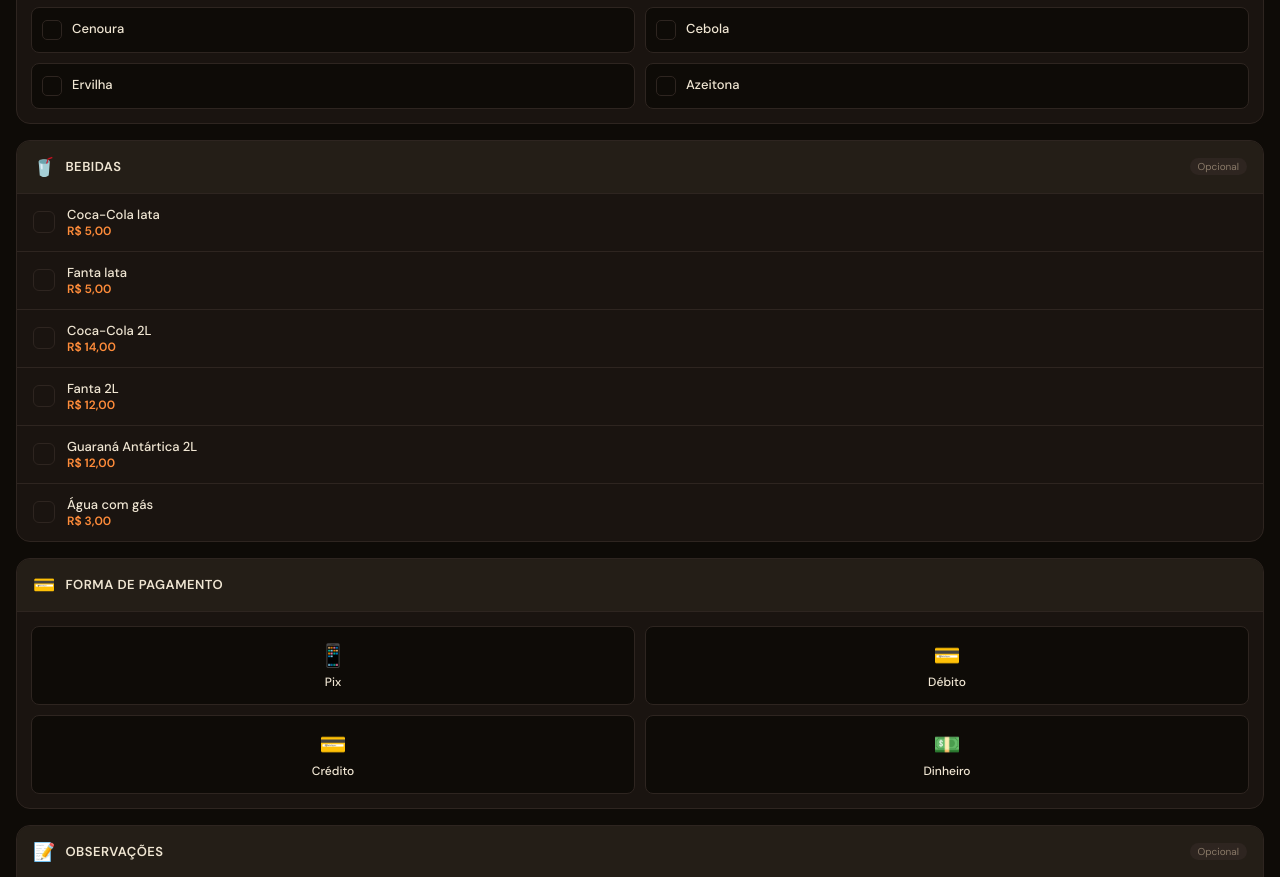
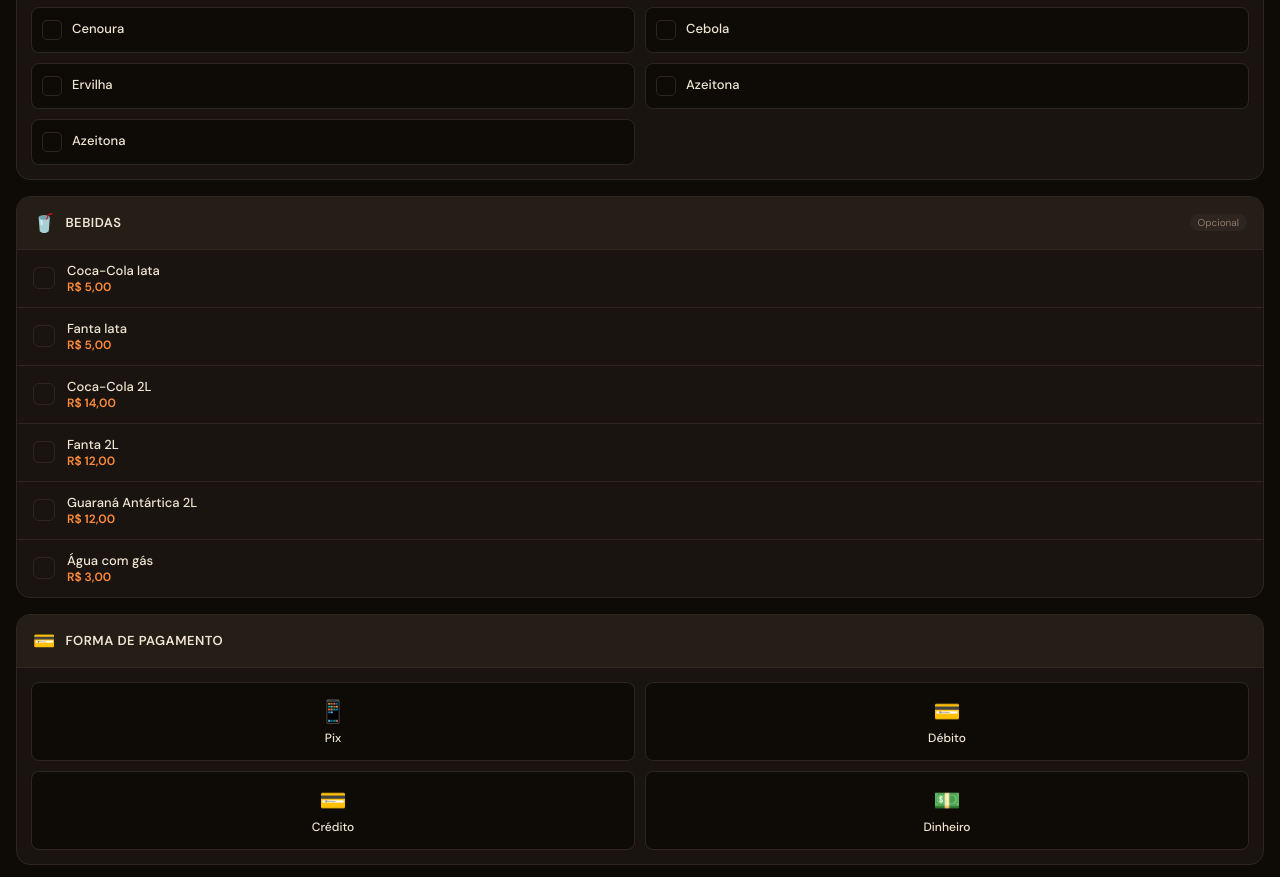
Before and after one commit to fernandoeduardotst-cpu/panela-magica, a plain HTML site: page index.html in a window 1280 px wide. Shown: the part 1780-2657 px from the top of the page. Drawn offline with nearby package versions, Linux system fonts and the light colour scheme.

Commit message:
Update index.html

```diff
--- a/index.html
+++ b/index.html
@@ -190,7 +190,7 @@
     <div class="option" data-group="ing" data-val="Cenoura" onclick="selectCheck(this,'ing',99)"><div class="option-check"></div><div><div class="option-label">Cenoura</div></div></div>
     <div class="option" data-group="ing" data-val="Cebola" onclick="selectCheck(this,'ing',99)"><div class="option-check"></div><div><div class="option-label">Cebola</div></div></div>
     <div class="option" data-group="ing" data-val="Ervilha" onclick="selectCheck(this,'ing',99)"><div class="option-check"></div><div><div class="option-label">Ervilha</div></div></div>
-    <div class="option" data-group="ing" data-val="Azeitona" onclick="selectCheck(this,'ing',99)"><div class="option-check"></div><div><div class="option-label">Azeitona</div></div></div>
+    <div class="option" data-group="ing" data-val="Azeitona" onclick="selectCheck(this,'ing',99)"><div class="option-check"></div><div><div class="option-label">Azeitona</div></div></div><div class="option" data-group="ing" data-val="Azeitona" onclick="selectCheck(this,'ing',99)"><div class="option-check"></div><div><div class="option-label">Azeitona</div></div></div>
   </div>
 </div>
 
```
